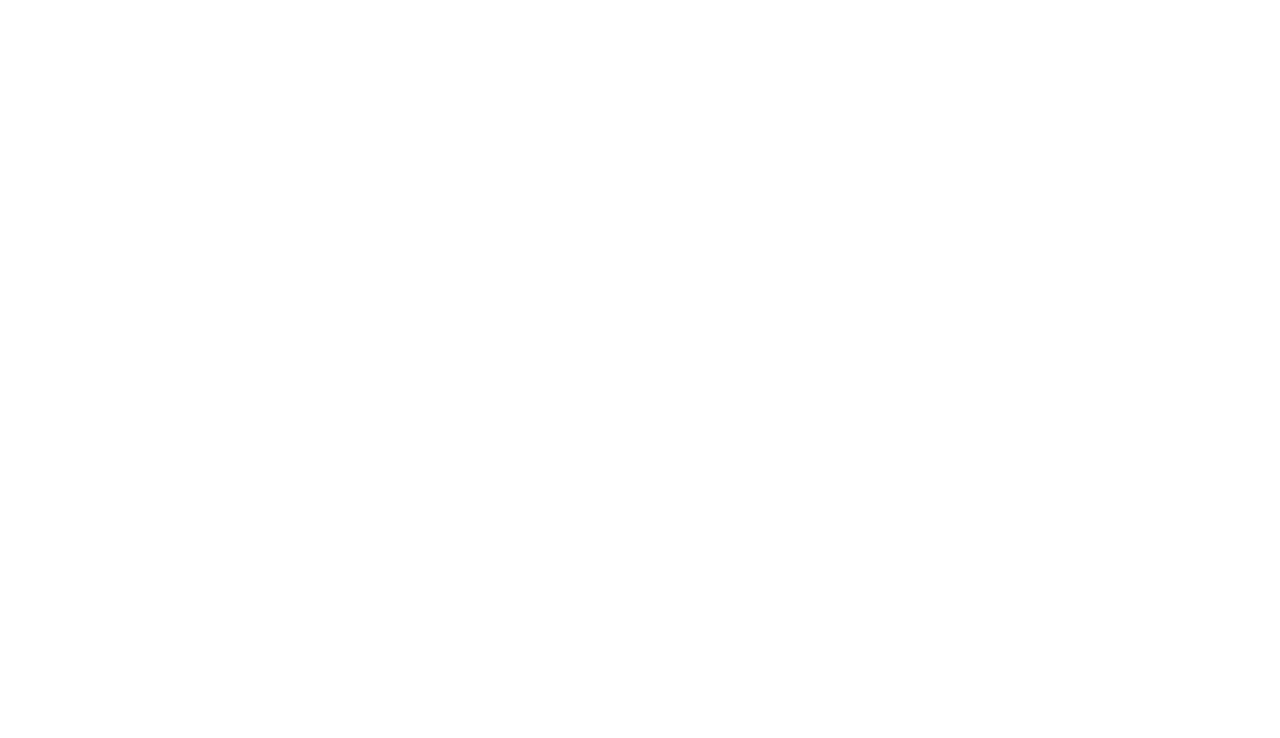
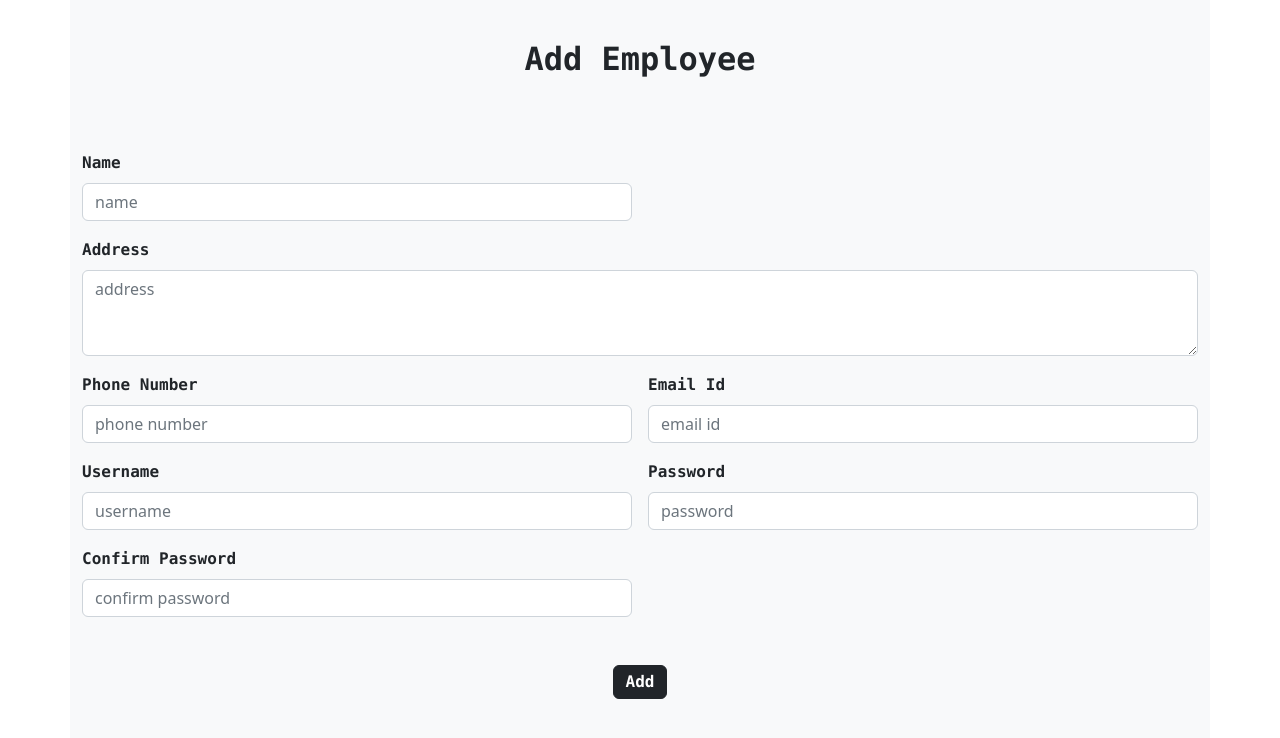
Before and after one commit to sufailbadushat/nest-task-fsa, an Angular app: page /addEmployee in a window 1280 px wide. Before the commit this address led to /. Shown: the top 738 px of the page. Built offline with nearby package versions, Linux system fonts and the light colour scheme.

Commit message:
employee add tab

```diff
--- /dev/null
+++ b/src/app/api.service.ts
@@ -0,0 +1,14 @@
+import { HttpClient } from '@angular/common/http';
+import { Injectable } from '@angular/core';
+
+@Injectable({
+  providedIn: 'root'
+})
+export class ApiService {
+
+  constructor(private http:HttpClient) { }
+
+  addEmployee=(data:any)=>{
+    return this.http.post("http://localhost:8080/addEmployee",data);
+  }
+}
--- a/src/app/app.module.ts
+++ b/src/app/app.module.ts
@@ -1,16 +1,33 @@
 import { NgModule } from '@angular/core';
+import { FormsModule } from '@angular/forms';
 import { BrowserModule } from '@angular/platform-browser';
+import { RouterModule, Routes } from '@angular/router';
 
 import { AppRoutingModule } from './app-routing.module';
 import { AppComponent } from './app.component';
+import { EmployeeRegComponent } from './employee-reg/employee-reg.component';
+import { HttpClientModule } from '@angular/common/http';
+
+
+let myRoute:Routes=[
+  {
+    path:"addEmployee",
+    component:EmployeeRegComponent
+  }
+]
 
 @NgModule({
   declarations: [
-    AppComponent
+    AppComponent,
+    EmployeeRegComponent
   ],
   imports: [
     BrowserModule,
-    AppRoutingModule
+    AppRoutingModule,
+    RouterModule.forRoot(myRoute),
+    FormsModule,
+    HttpClientModule
+
   ],
   providers: [],
   bootstrap: [AppComponent]
--- /dev/null
+++ b/src/app/employee-reg/employee-reg.component.html
@@ -0,0 +1,54 @@
+
+
+
+
+
+<div class="container">
+    <div class="row bg-light">
+        <div class="col-12 col-sm-12 div-md-12 col-lg-12 div-xl-12 div-xxl-12">
+            <div class="row g-3 mt-4">
+                <div class="col col-12 col-sm-12 col-md-12 col-lg-12 col-xl-12 col-xxl-12 text-center mb-5">
+                    <h2 class="text-dark" class="font-monospace fw-bolder" >Add Employee
+                    </h2>
+                </div>
+
+                <div class="col col-12 col-sm-6 col-md-6 col-lg-6 col-lg-6 col-xl-6 col-xxl-6">
+                    <label for="" class="form-label font-monospace  fw-bold">Name</label>
+                    <input name="name" [(ngModel)]="name" type="text" placeholder="name" class="form-control">
+                </div>
+
+                <div class="col col-12 col-sm-12 col-md-12 col-lg-12 col-xl-12 col-xxl-12">
+                    <label for="" class="form-label font-monospace fw-bold">Address</label>
+                    <textarea name="address" [(ngModel)]="address" name="" id="" cols="30" placeholder="address" rows="3" class="form-control"></textarea>
+                </div>
+                <div class="col col-12 col-sm-6 col-md-6 col-lg-6 col-lg-6 col-xl-6 col-xxl-6">
+                    <label for="" class="form-label font-monospace fw-bold">Phone Number</label>
+                    <input name="phone" [(ngModel)]="phone" type="text" placeholder="phone number" class="form-control">
+                </div>
+
+                <div class="col col-12 col-sm-6 col-md-6 col-lg-6 col-lg-6 col-xl-6 col-xxl-6">
+                    <label for="" class="form-label font-monospace fw-bold">Email Id</label>
+                    <input name="email" [(ngModel)]="email" type="text" placeholder="email id" class="form-control">
+                </div>
+                <div class="col col-12 col-sm-6 col-md-6 col-lg-6 col-lg-6 col-xl-6 col-xxl-6">
+                    <label for="" class="form-label font-monospace fw-bold">Username</label>
+                    <input name="username" [(ngModel)]="username" type="text" placeholder="username" class="form-control">
+                </div>
+
+                <div class="col col-12 col-sm-6 col-md-6 col-lg-6 col-lg-6 col-xl-6 col-xxl-6">
+                    <label for="" class="form-label font-monospace fw-bold">Password</label>
+                    <input name="password" [(ngModel)]="password" type="password" placeholder="password" class="form-control">
+                </div>
+                <div class="col col-12 col-sm-6 col-md-6 col-lg-6 col-lg-6 col-xl-6 col-xxl-6">
+                    <label for="" class="form-label font-monospace fw-bold">Confirm Password</label>
+                    <input name="cPassword" [(ngModel)]="cPassword" type="password" placeholder="confirm password" class="form-control">
+                </div>
+
+                <div class="col col-12 col-sm-12 col-md-12 col-lg-12 col-lg-12 col-xl-12 col-xxl-12 text-center mt-5 pb-5">
+                    <button (click)="readValue()" class="btn btn-dark fw-bold font-monospace py-1 ">Add</button>
+                </div>
+
+
+            </div>
+        </div>
+    </div>
--- /dev/null
+++ b/src/app/employee-reg/employee-reg.component.ts
@@ -0,0 +1,64 @@
+import { Component } from '@angular/core';
+import { ApiService } from '../api.service';
+
+@Component({
+  selector: 'app-employee-reg',
+  templateUrl: './employee-reg.component.html',
+  styleUrls: ['./employee-reg.component.css']
+})
+export class EmployeeRegComponent {
+
+  name = ""
+  address = ""
+  email = ""
+  phone = ""
+  username = ""
+  password = ""
+  cPassword = ""
+
+  constructor(private api: ApiService) { }
+
+  readValue = () => {
+    let data: any = {
+      "name": this.name,
+      "address": this.address,
+      "email": this.email,
+      "phone": this.phone,
+      "username": this.username,
+      "password": this.password,
+      "cPassword": this.cPassword
+    }
+
+    if (this.password.length != 0) {
+      if (this.password == this.cPassword) {
+        this.api.addEmployee(data).subscribe(
+          (response: any) => {
+            if (response.status == "success") {
+              alert("Added successfully! \n\n goto login page");
+              console.log(response);
+              console.log(data);
+
+              this.name = ""
+              this.address = ""
+              this.email = ""
+              this.phone = ""
+              this.username = ""
+              this.password = ""
+              this.cPassword = ""
+
+
+            } else {
+              alert("Something went wrong!");
+            }
+          }
+        )
+      } else {
+        alert("Please enter same password");
+      }
+    } else {
+      alert("Please enter password")
+    }
+
+
+  }
+}
```
Also changed, not shown: src/app/employee-reg/employee-reg.component.css (added).
